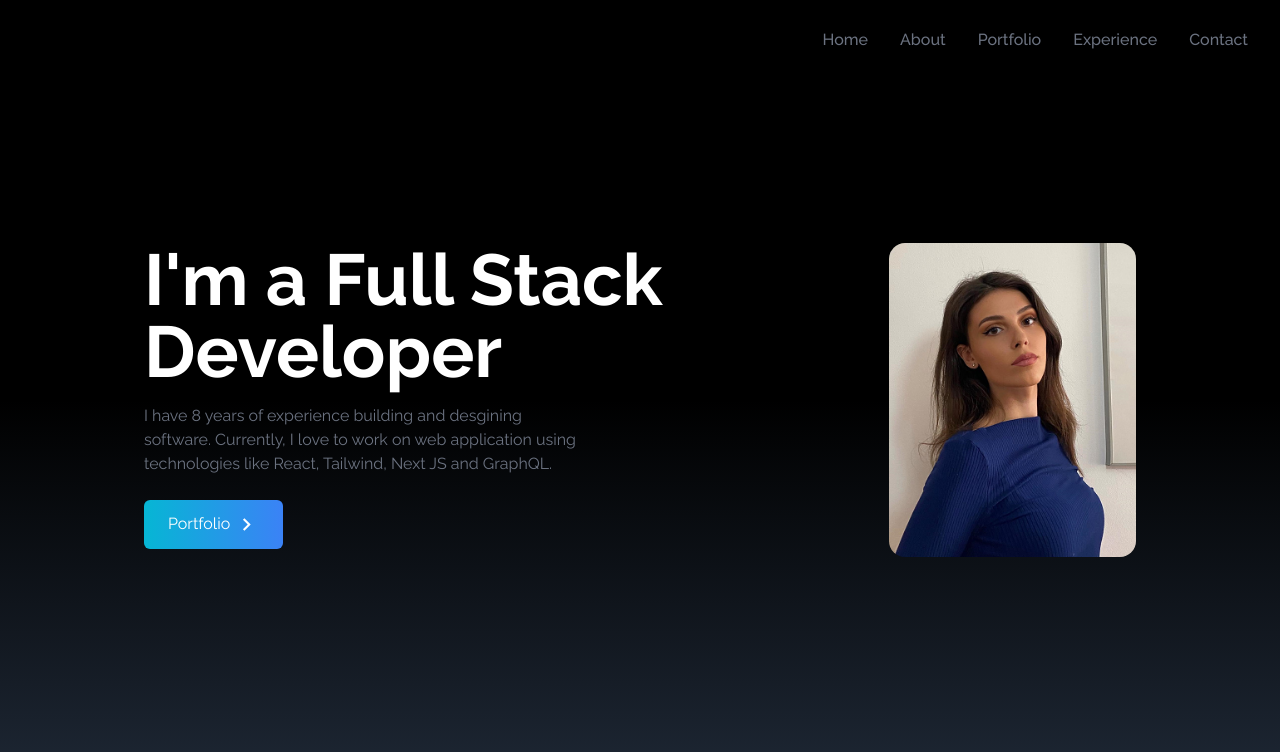
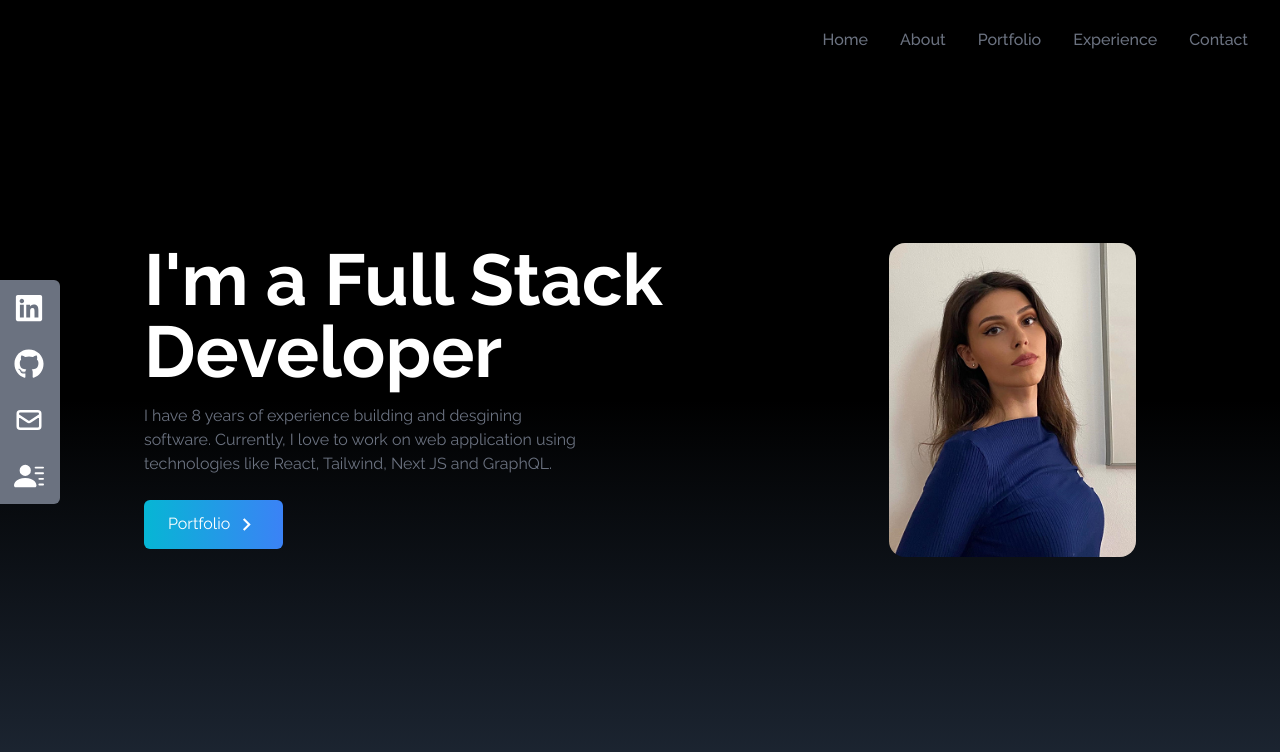
Before and after one commit to elantraj/one-portofolio, a React (Create React App) app: page / in a window 1280 px wide. Shown: the top 752 px of the page. Built offline with nearby package versions, Linux system fonts and the light colour scheme.

Commit message:
Social Links

```diff
--- a/src/App.js
+++ b/src/App.js
@@ -1,12 +1,13 @@
 import React from 'react'
 import Home from "./components/Home";
 import NavBar from "./components/NavBar";
-
+import SocialLinks from "./components/SocialLinks";
 function App() {
   return (
  <div>
 <NavBar />
  <Home />
+ <SocialLinks />
  </div>
   );
 }
--- /dev/null
+++ b/src/components/SocialLinks.jsx
@@ -0,0 +1,77 @@
+import React from "react";
+import { FaGithub, FaLinkedin } from "react-icons/fa";
+import { HiOutlineMail } from "react-icons/hi";
+import { BsFillPersonLinesFill } from "react-icons/bs";
+
+const SocialLinks = () => {
+  const links = [
+    {
+      id: 1,
+      child: (
+        <>
+          LinkedIn <FaLinkedin size={30} />
+        </>
+      ),
+      href: "https://linkedin.com",
+      style: "rounded-tr-md",
+    },
+    {
+      id: 2,
+      child: (
+        <>
+          GitHub <FaGithub size={30} />
+        </>
+      ),
+      href: "https://github.com/elantraj",
+    },
+    {
+      id: 3,
+      child: (
+        <>
+          Mail <HiOutlineMail size={30} />
+        </>
+      ),
+      href: "mailto:jasharielantra@gmail.com",
+    },
+    {
+      id: 4,
+      child: (
+        <>
+          Resume <BsFillPersonLinesFill size={30} />
+        </>
+      ),
+      href: "/resume.pdf",
+      style: "rounded-br-md",
+      download: true,
+    },
+  ];
+
+  return (
+    <div className="hidden lg:flex flex-col top-[35%] left-0 fixed">
+      <ul>
+        {links.map(({ id, child, href, style, download }) => (
+          <li
+            key={id}
+            className={
+              "flex justify-between items-center w-40 h-14 px-4 ml-[-100px] hover:ml-[-10px] hover:rounded-md duration-300 bg-gray-500" +
+              " " +
+              style
+            }
+          >
+            <a
+              href={href}
+              className="flex justify-between items-center w-full text-white"
+              download={download}
+              target="_blank"
+              rel="noreferrer"
+            >
+              {child}
+            </a>
+          </li>
+        ))}
+      </ul>
+    </div>
+  );
+};
+
+export default SocialLinks;
```
Also changed, not shown: 1 other file (tests, documents, lock files or other folders).
